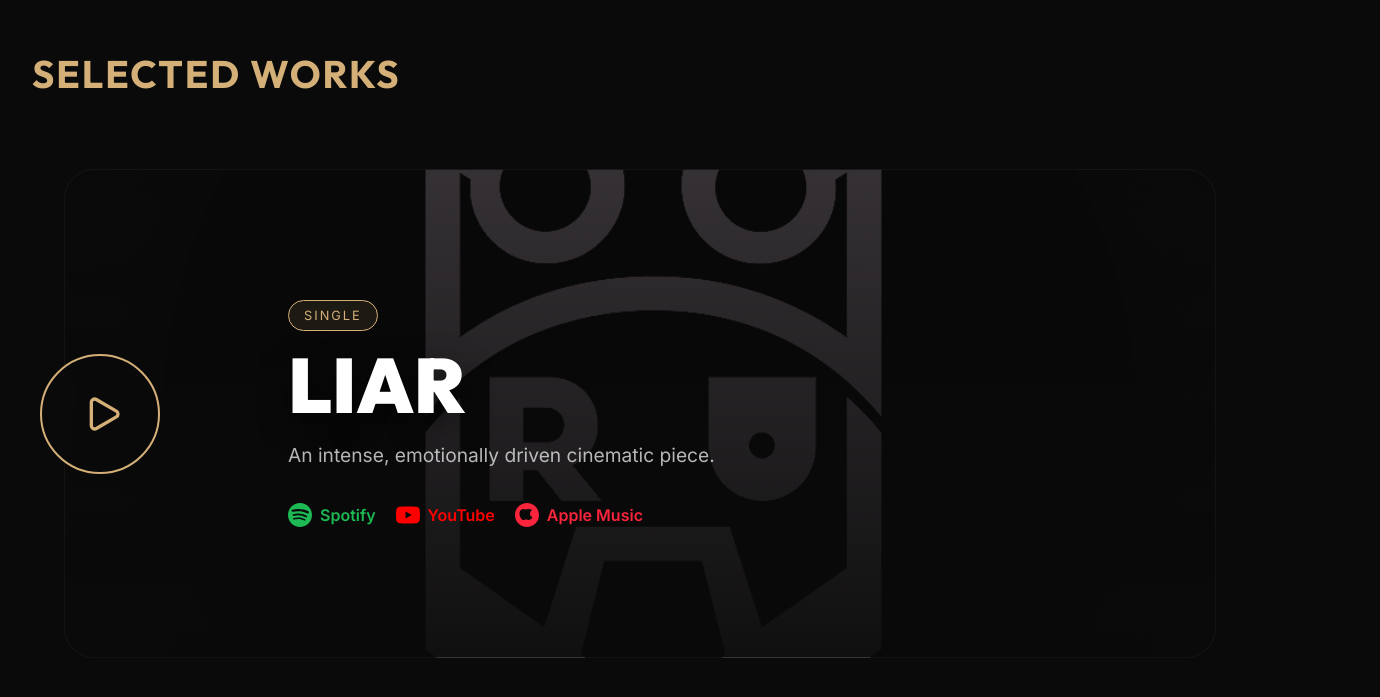
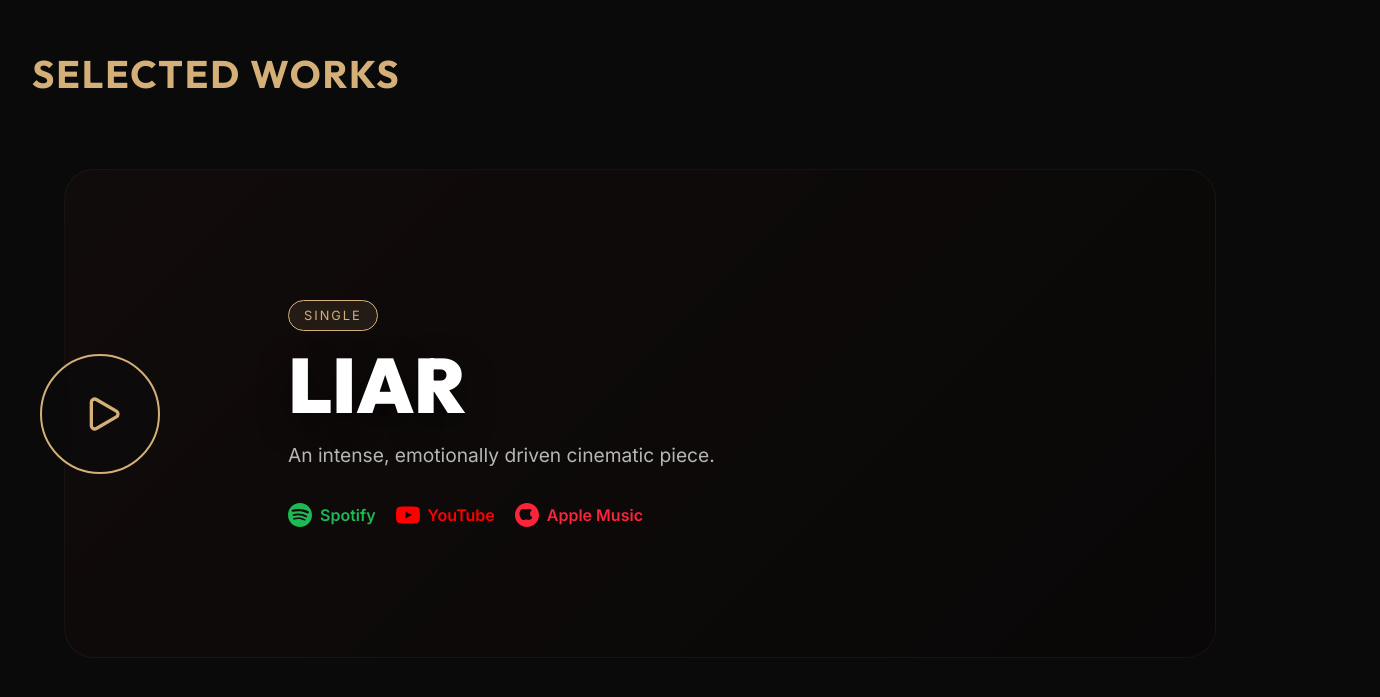
Before and after one commit to Rtur2003/my_music_page, a React (Vite) app: page / in a window 1280 px wide. Shown: the part 1784-2481 px from the top of the page, 1380 px wide, since content can reach past the window. Built offline with nearby package versions, Linux system fonts and the light colour scheme; no server answers.

Commit message:
feat: Enhance animations and styles in About, ProjectList, Software components; add glowing card effect in CSS

```diff
--- a/src/components/About.jsx
+++ b/src/components/About.jsx
@@ -8,25 +8,28 @@ export default function About() {
     gsap.from('.about-text-reveal', {
       scrollTrigger: {
         trigger: '#about',
-        start: 'top 70%',
+        start: 'top 75%',
       },
-      x: -100,
+      y: 40,
       opacity: 0,
+      filter: 'blur(10px)',
       stagger: 0.15,
-      duration: 1,
+      duration: 1.5,
       ease: 'power3.out'
     });
 
     gsap.from('.skill-card', {
       scrollTrigger: {
         trigger: '.skills-grid',
-        start: 'top 80%',
+        start: 'top 85%',
       },
-      x: 100,
+      y: 50,
+      scale: 0.95,
       opacity: 0,
+      filter: 'blur(10px)',
       stagger: 0.1,
-      duration: 0.8,
-      ease: 'back.out(1.5)'
+      duration: 1.2,
+      ease: 'back.out(1.2)'
     });
   });
 
--- a/src/components/ProjectList.jsx
+++ b/src/components/ProjectList.jsx
@@ -91,7 +91,7 @@ export default function ProjectList({ setHoveredProject, playingTrackId, isPlayi
               left: '5%',
               right: '5%',
               bottom: '5%',
-              background: `linear-gradient(rgba(10,10,10,0.4), rgba(10,10,10,0.9)), url(${track.coverImage}) center/cover no-repeat`,
+              background: track.backgroundGradient,
               borderRadius: '30px',
               border: '1px solid var(--color-border)',
               filter: 'grayscale(30%)',
--- a/src/components/Software.jsx
+++ b/src/components/Software.jsx
@@ -170,15 +170,15 @@ export default function Software() {
           )}
           <div style={{ textAlign: 'center' }}>
             <div className="font-display" style={{ fontSize: '3.5rem', fontWeight: 900, color: 'var(--color-primary)', lineHeight: 1 }}>{stats.commits}</div>
-            <div style={{ color: 'var(--color-text-muted)', fontSize: '0.875rem', textTransform: 'uppercase', marginTop: '8px', letterSpacing: '0.05em' }}>GitHub Commits</div>
+            <div style={{ color: 'var(--color-text-muted)', fontSize: '0.875rem', textTransform: 'uppercase', marginTop: '12px', letterSpacing: '0.05em' }}>GitHub Commits</div>
           </div>
           <div style={{ textAlign: 'center' }}>
             <div className="font-display" style={{ fontSize: '3.5rem', fontWeight: 900, color: 'var(--color-primary)', lineHeight: 1 }}>{stats.repos}</div>
-            <div style={{ color: 'var(--color-text-muted)', fontSize: '0.875rem', textTransform: 'uppercase', marginTop: '8px', letterSpacing: '0.05em' }}>Public Repositories</div>
+            <div style={{ color: 'var(--color-text-muted)', fontSize: '0.875rem', textTransform: 'uppercase', marginTop: '12px', letterSpacing: '0.05em' }}>Public Repositories</div>
           </div>
           <div style={{ textAlign: 'center' }}>
             <div className="font-display" style={{ fontSize: '3.5rem', fontWeight: 900, color: 'var(--color-primary)', lineHeight: 1 }}>{stats.languages}</div>
-            <div style={{ color: 'var(--color-text-muted)', fontSize: '0.875rem', textTransform: 'uppercase', marginTop: '8px', letterSpacing: '0.05em' }}>Tech Stack Languages</div>
+            <div style={{ color: 'var(--color-text-muted)', fontSize: '0.875rem', textTransform: 'uppercase', marginTop: '12px', letterSpacing: '0.05em' }}>Tech Stack Languages</div>
           </div>
         </div>
 
@@ -189,7 +189,7 @@ export default function Software() {
           gap: 'var(--space-md)'
         }}>
           {crownProjects.map((project, idx) => (
-            <div key={idx} className="project-card" style={{
+            <div key={idx} className="project-card glow-card" style={{
               backgroundColor: '#111',
               border: '1px solid var(--color-border)',
               borderRadius: '16px',
--- a/src/data/music-catalog.js
+++ b/src/data/music-catalog.js
@@ -5,7 +5,7 @@ export const musicCatalog = [
     artist: "Hasan Arthur Altuntaş",
     genre: "Single",
     duration: "5:21",
-    coverImage: "/assets/images/logo-main.png",
+    backgroundGradient: "linear-gradient(135deg, #2b0f0f, #1a0808, #0a0000)",
     description: "An intense, emotionally driven cinematic piece.",
     youtubeId: "u3malJJSGds",
     youtubeUrl: "https://www.youtube.com/watch?v=u3malJJSGds",
@@ -18,7 +18,7 @@ export const musicCatalog = [
     artist: "Hasan Arthur Altuntaş",
     genre: "Cover / Cinematic",
     duration: "4:32",
-    coverImage: "/assets/images/logo-main.png",
+    backgroundGradient: "linear-gradient(135deg, #091a28, #040b12, #000000)",
     description: "A reimagined version of the iconic Interstellar score, bringing a unique perspective.",
     youtubeId: "4vDvuFldYiM",
     youtubeUrl: "https://www.youtube.com/watch?v=4vDvuFldYiM",
@@ -31,7 +31,7 @@ export const musicCatalog = [
     artist: "Hasan Arthur Altuntaş",
     genre: "Cover / Cinematic",
     duration: "3:44",
-    coverImage: "/assets/images/logo-main.png",
+    backgroundGradient: "linear-gradient(135deg, #2b1d0f, #140d06, #050301)",
     description: "A dramatic and powerful take on the Oppenheimer film score.",
     youtubeId: "ZnOMJ9E0LmA",
     youtubeUrl: "https://youtu.be/ZnOMJ9E0LmA",
@@ -44,7 +44,7 @@ export const musicCatalog = [
     artist: "Hasan Arthur Altuntaş",
     genre: "Cover / Piano",
     duration: "1:57",
-    coverImage: "/assets/images/logo-main.png",
+    backgroundGradient: "linear-gradient(135deg, #1f2533, #0d1017, #050608)",
     description: "A delicate piano rendition adding emotional depth to the original.",
     youtubeId: "x8lcJsuDR8A",
     youtubeUrl: "https://youtu.be/x8lcJsuDR8A",
@@ -57,7 +57,7 @@ export const musicCatalog = [
     artist: "Hasan Arthur Altuntaş",
     genre: "Cover / Cinematic",
     duration: "2:44",
-    coverImage: "/assets/images/logo-main.png",
+    backgroundGradient: "linear-gradient(135deg, #0f2b24, #06120f, #020504)",
     description: "An atmospheric exploration into unknown sonic territories.",
     youtubeId: "AINP-Y82LsA",
     youtubeUrl: "https://youtu.be/AINP-Y82LsA",
@@ -70,7 +70,7 @@ export const musicCatalog = [
     artist: "Hasan Arthur Altuntaş",
     genre: "Single",
     duration: "4:05",
-    coverImage: "/assets/images/logo-main.png",
+    backgroundGradient: "linear-gradient(135deg, #33270f, #171105, #0a0701)",
     description: "A beautiful composition inspired by the Japanese art of repairing with gold.",
     youtubeId: "wXls8MK43YE",
     youtubeUrl: "https://youtu.be/wXls8MK43YE",
--- a/src/index.css
+++ b/src/index.css
@@ -182,3 +182,33 @@ section {
     height: 200px !important;
   }
 }
+
+/* Glowing Card Effect */
+.glow-card {
+  position: relative;
+  z-index: 1;
+}
+
+.glow-card::before {
+  content: "";
+  position: absolute;
+  inset: -2px;
+  border-radius: 18px;
+  background: linear-gradient(45deg, transparent, var(--color-primary), rgba(212, 176, 120, 0.4), transparent);
+  background-size: 400%;
+  z-index: -1;
+  filter: blur(12px);
+  opacity: 0;
+  transition: opacity 0.5s ease;
+}
+
+.glow-card:hover::before {
+  opacity: 1;
+  animation: animate-glow 6s linear infinite;
+}
+
+@keyframes animate-glow {
+  0% { background-position: 0% 50%; }
+  50% { background-position: 100% 50%; }
+  100% { background-position: 0% 50%; }
+}
```
